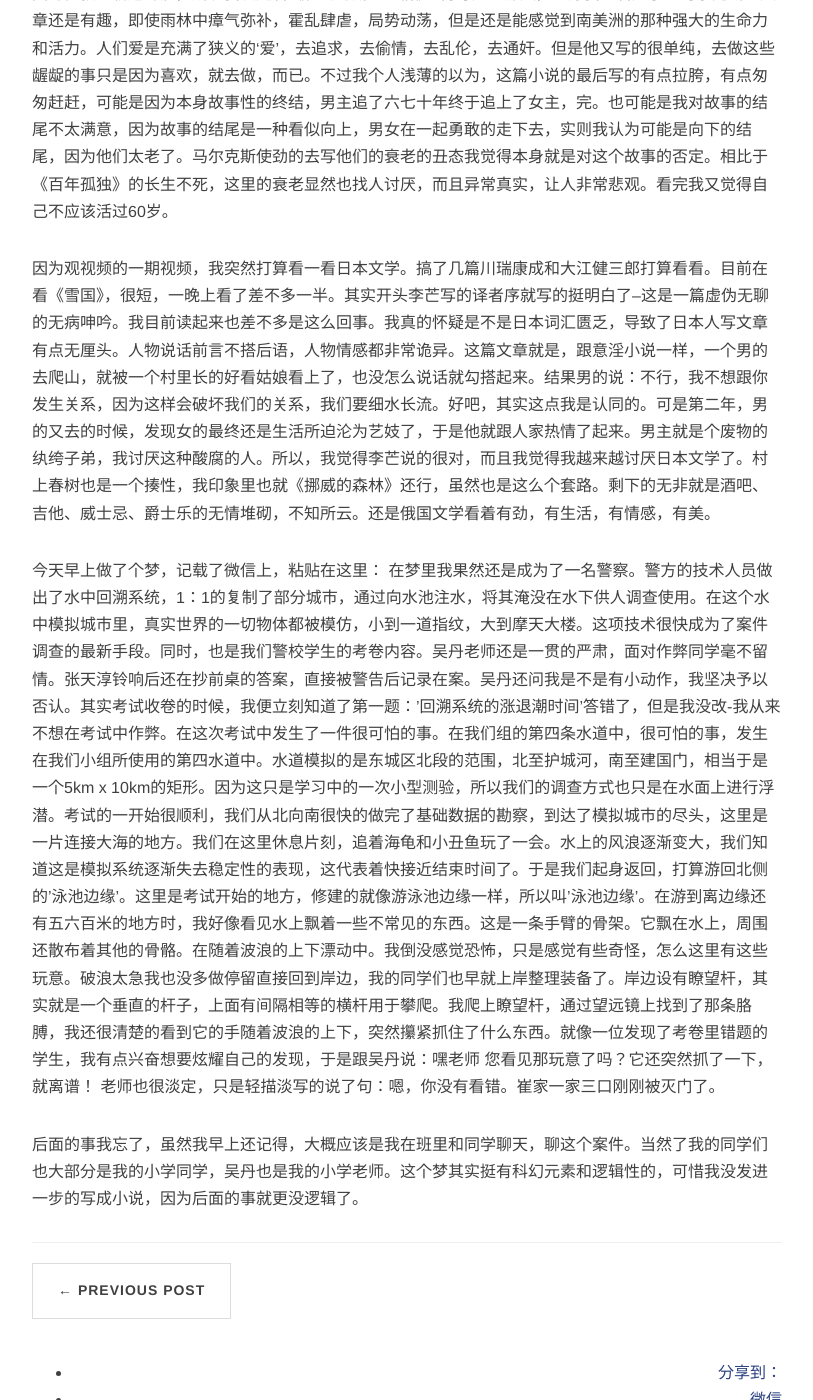
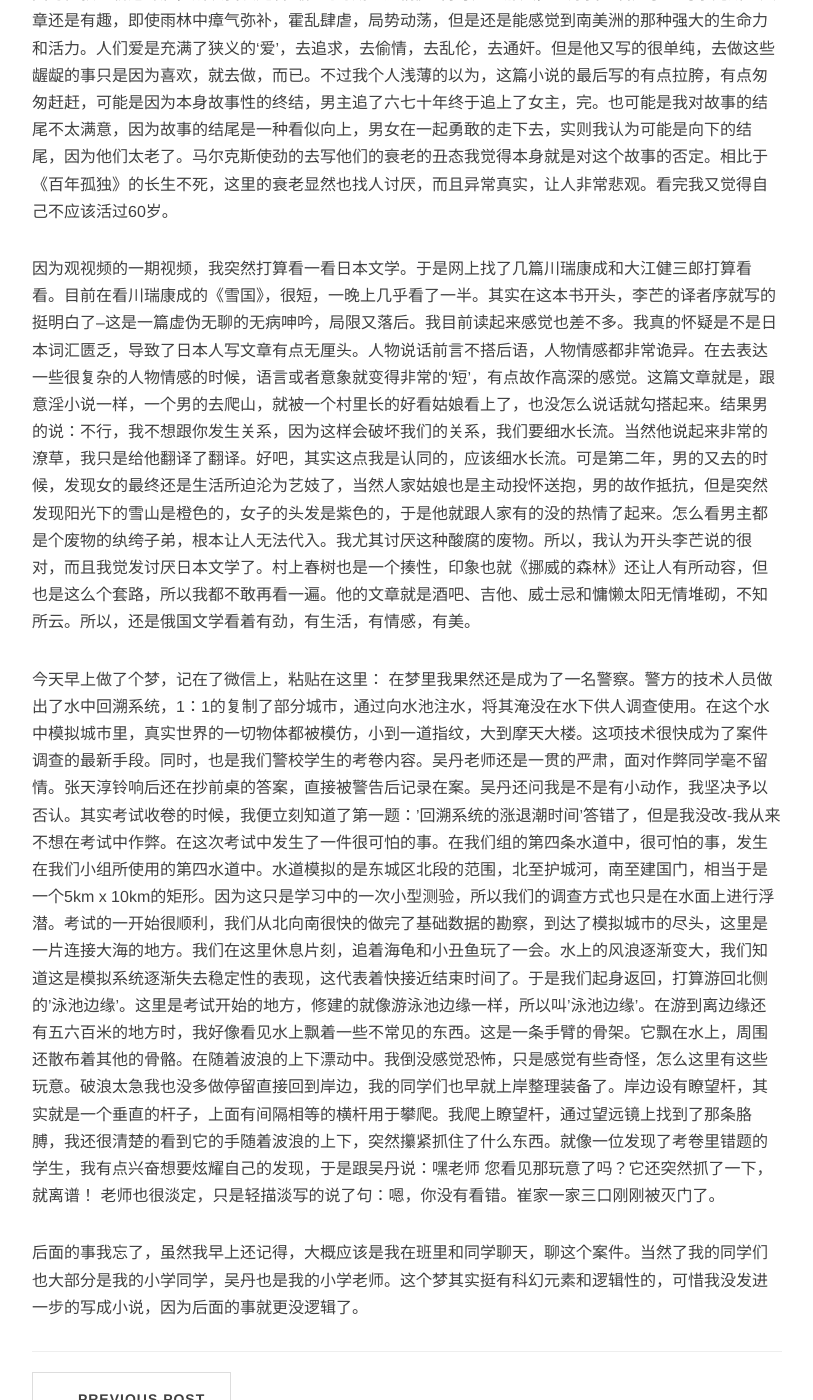
Before and after one commit to baabbabyy/Blog, a Jekyll site: the page built from _posts/2021-1-28- 十二月的考试和近日.md, in a window 1280 px wide and 1400 px high, scrolled down 863 px. Shown: the whole window, without its empty margins (233-1046 px from the left). Built offline with Jekyll 4.4.1, drawn with Linux system fonts in a browser that asks for light colours; nearby versions of some CDN libraries; comment, search, counter and statistics services are not loaded.

Commit message:
Update 2021-1-28- 十二月的考试和近日.md

```diff
--- a/_posts/2021-1-28- 十二月的考试和近日.md
+++ b/_posts/2021-1-28- 十二月的考试和近日.md
@@ -13,9 +13,9 @@
 
 因为伦敦的新冠肆虐，所以我决定看《霍乱时期的爱情》。再考完的那天，正好我也看完了。马尔克斯的文章还是有趣，即使雨林中瘴气弥补，霍乱肆虐，局势动荡，但是还是能感觉到南美洲的那种强大的生命力和活力。人们爱是充满了狭义的‘爱’，去追求，去偷情，去乱伦，去通奸。但是他又写的很单纯，去做这些龌龊的事只是因为喜欢，就去做，而已。不过我个人浅薄的以为，这篇小说的最后写的有点拉胯，有点匆匆赶赶，可能是因为本身故事性的终结，男主追了六七十年终于追上了女主，完。也可能是我对故事的结尾不太满意，因为故事的结尾是一种看似向上，男女在一起勇敢的走下去，实则我认为可能是向下的结尾，因为他们太老了。马尔克斯使劲的去写他们的衰老的丑态我觉得本身就是对这个故事的否定。相比于《百年孤独》的长生不死，这里的衰老显然也找人讨厌，而且异常真实，让人非常悲观。看完我又觉得自己不应该活过60岁。
 
-因为观视频的一期视频，我突然打算看一看日本文学。搞了几篇川瑞康成和大江健三郎打算看看。目前在看《雪国》，很短，一晚上看了差不多一半。其实开头李芒写的译者序就写的挺明白了--这是一篇虚伪无聊的无病呻吟。我目前读起来也差不多是这么回事。我真的怀疑是不是日本词汇匮乏，导致了日本人写文章有点无厘头。人物说话前言不搭后语，人物情感都非常诡异。这篇文章就是，跟意淫小说一样，一个男的去爬山，就被一个村里长的好看姑娘看上了，也没怎么说话就勾搭起来。结果男的说：不行，我不想跟你发生关系，因为这样会破坏我们的关系，我们要细水长流。好吧，其实这点我是认同的。可是第二年，男的又去的时候，发现女的最终还是生活所迫沦为艺妓了，于是他就跟人家热情了起来。男主就是个废物的纨绔子弟，我讨厌这种酸腐的人。所以，我觉得李芒说的很对，而且我觉得我越来越讨厌日本文学了。村上春树也是一个揍性，我印象里也就《挪威的森林》还行，虽然也是这么个套路。剩下的无非就是酒吧、吉他、威士忌、爵士乐的无情堆砌，不知所云。还是俄国文学看着有劲，有生活，有情感，有美。
+因为观视频的一期视频，我突然打算看一看日本文学。于是网上找了几篇川瑞康成和大江健三郎打算看看。目前在看川瑞康成的《雪国》，很短，一晚上几乎看了一半。其实在这本书开头，李芒的译者序就写的挺明白了--这是一篇虚伪无聊的无病呻吟，局限又落后。我目前读起来感觉也差不多。我真的怀疑是不是日本词汇匮乏，导致了日本人写文章有点无厘头。人物说话前言不搭后语，人物情感都非常诡异。在去表达一些很复杂的人物情感的时候，语言或者意象就变得非常的‘短’，有点故作高深的感觉。这篇文章就是，跟意淫小说一样，一个男的去爬山，就被一个村里长的好看姑娘看上了，也没怎么说话就勾搭起来。结果男的说：不行，我不想跟你发生关系，因为这样会破坏我们的关系，我们要细水长流。当然他说起来非常的潦草，我只是给他翻译了翻译。好吧，其实这点我是认同的，应该细水长流。可是第二年，男的又去的时候，发现女的最终还是生活所迫沦为艺妓了，当然人家姑娘也是主动投怀送抱，男的故作抵抗，但是突然发现阳光下的雪山是橙色的，女子的头发是紫色的，于是他就跟人家有的没的热情了起来。怎么看男主都是个废物的纨绔子弟，根本让人无法代入。我尤其讨厌这种酸腐的废物。所以，我认为开头李芒说的很对，而且我觉发讨厌日本文学了。村上春树也是一个揍性，印象也就《挪威的森林》还让人有所动容，但也是这么个套路，所以我都不敢再看一遍。他的文章就是酒吧、吉他、威士忌和慵懒太阳无情堆砌，不知所云。所以，还是俄国文学看着有劲，有生活，有情感，有美。
 
-今天早上做了个梦，记载了微信上，粘贴在这里：
+今天早上做了个梦，记在了微信上，粘贴在这里：
 在梦里我果然还是成为了一名警察。警方的技术人员做出了水中回溯系统，1：1的复制了部分城市，通过向水池注水，将其淹没在水下供人调查使用。在这个水中模拟城市里，真实世界的一切物体都被模仿，小到一道指纹，大到摩天大楼。这项技术很快成为了案件调查的最新手段。同时，也是我们警校学生的考卷内容。吴丹老师还是一贯的严肃，面对作弊同学毫不留情。张天淳铃响后还在抄前桌的答案，直接被警告后记录在案。吴丹还问我是不是有小动作，我坚决予以否认。其实考试收卷的时候，我便立刻知道了第一题：'回溯系统的涨退潮时间'答错了，但是我没改-我从来不想在考试中作弊。在这次考试中发生了一件很可怕的事。在我们组的第四条水道中，很可怕的事，发生在我们小组所使用的第四水道中。水道模拟的是东城区北段的范围，北至护城河，南至建国门，相当于是一个5km x 10km的矩形。因为这只是学习中的一次小型测验，所以我们的调查方式也只是在水面上进行浮潜。考试的一开始很顺利，我们从北向南很快的做完了基础数据的勘察，到达了模拟城市的尽头，这里是一片连接大海的地方。我们在这里休息片刻，追着海龟和小丑鱼玩了一会。水上的风浪逐渐变大，我们知道这是模拟系统逐渐失去稳定性的表现，这代表着快接近结束时间了。于是我们起身返回，打算游回北侧的'泳池边缘'。这里是考试开始的地方，修建的就像游泳池边缘一样，所以叫'泳池边缘'。在游到离边缘还有五六百米的地方时，我好像看见水上飘着一些不常见的东西。这是一条手臂的骨架。它飘在水上，周围还散布着其他的骨骼。在随着波浪的上下漂动中。我倒没感觉恐怖，只是感觉有些奇怪，怎么这里有这些玩意。破浪太急我也没多做停留直接回到岸边，我的同学们也早就上岸整理装备了。岸边设有瞭望杆，其实就是一个垂直的杆子，上面有间隔相等的横杆用于攀爬。我爬上瞭望杆，通过望远镜上找到了那条胳膊，我还很清楚的看到它的手随着波浪的上下，突然攥紧抓住了什么东西。就像一位发现了考卷里错题的学生，我有点兴奋想要炫耀自己的发现，于是跟吴丹说：嘿老师 您看见那玩意了吗？它还突然抓了一下，就离谱！ 老师也很淡定，只是轻描淡写的说了句：嗯，你没有看错。崔家一家三口刚刚被灭门了。
 
 后面的事我忘了，虽然我早上还记得，大概应该是我在班里和同学聊天，聊这个案件。当然了我的同学们也大部分是我的小学同学，吴丹也是我的小学老师。这个梦其实挺有科幻元素和逻辑性的，可惜我没发进一步的写成小说，因为后面的事就更没逻辑了。
```
